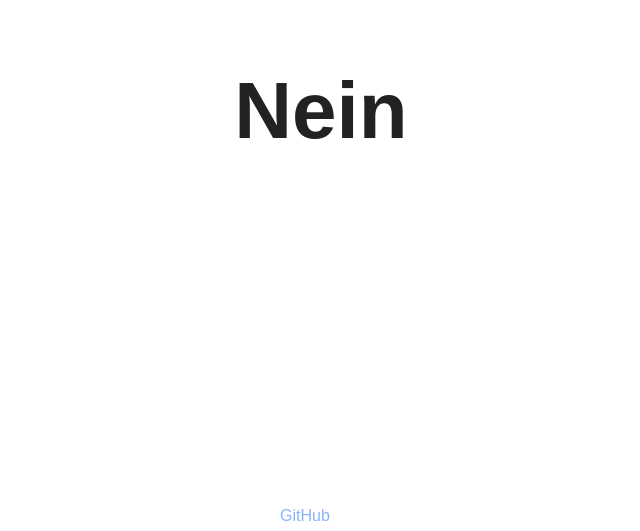
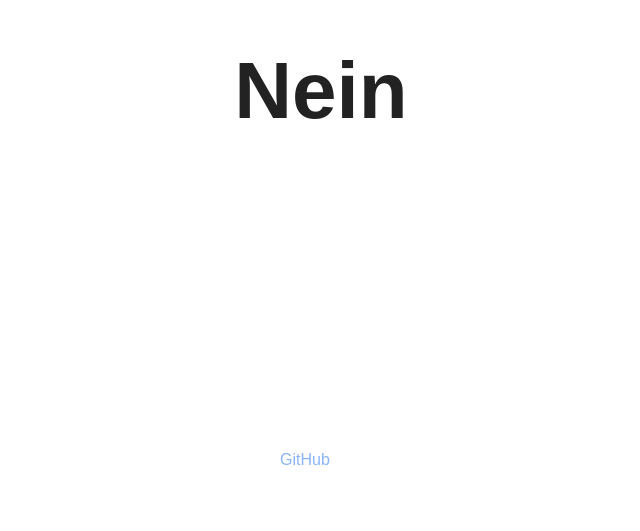
Before and after one commit to istesmittwoch/istesmittwoch.github.io, a plain HTML site: page index.html in a window 1280 px wide. Shown: the part 269-800 px from the top of the page, without its empty margins (319-959 px from the left). Drawn offline with Linux system fonts and the light colour scheme.

Commit message:
Use flexbot for 9:1 layout

```diff
--- a/css/style.css
+++ b/css/style.css
@@ -8,17 +8,24 @@ body {
 
   height: 100vh;
   margin: 0;
+
+  display: flex;
+  flex-direction: column;
 }
 
 main {
   display: flex;
   justify-content: center;
   align-items: center;
-  height: 95vh;
+  height: 90%;
 }
 
 h1 {
   font-size: 5rem;
+}
+
+footer {
+  height: 10%;
 }
 
 footer ul {
@@ -26,6 +33,8 @@ footer ul {
   display: flex;
   justify-content: center;
   padding: 0;
+  margin: 0;
+  align-items: center;
 }
 
 footer ul li {
```
